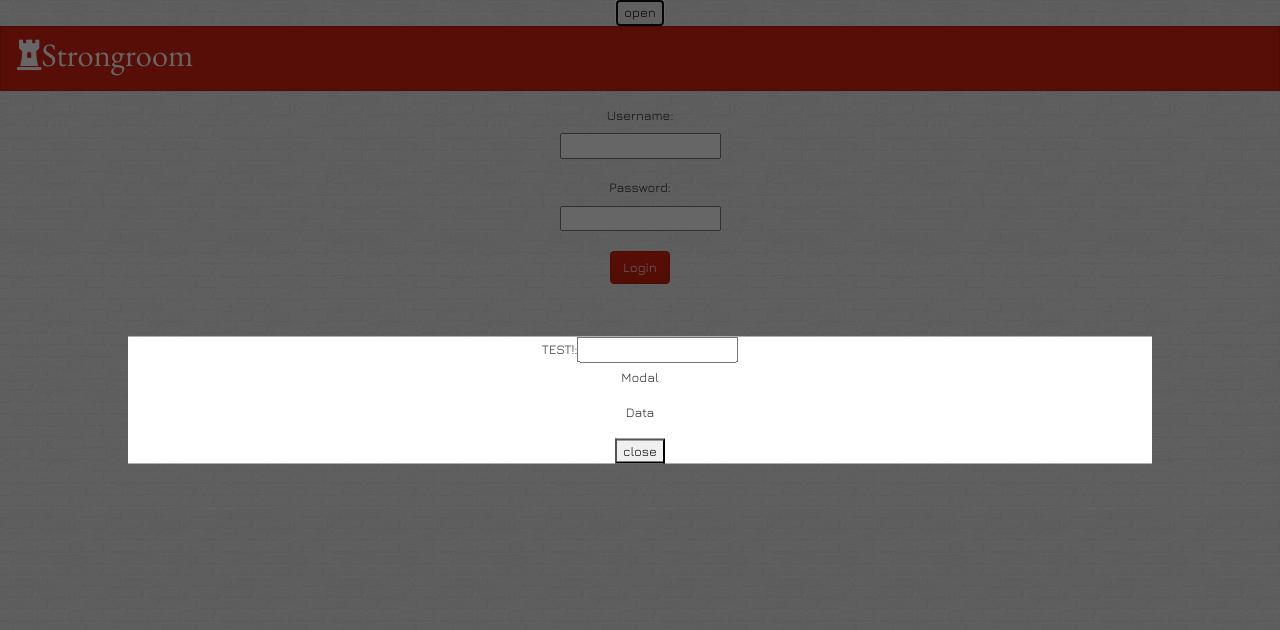
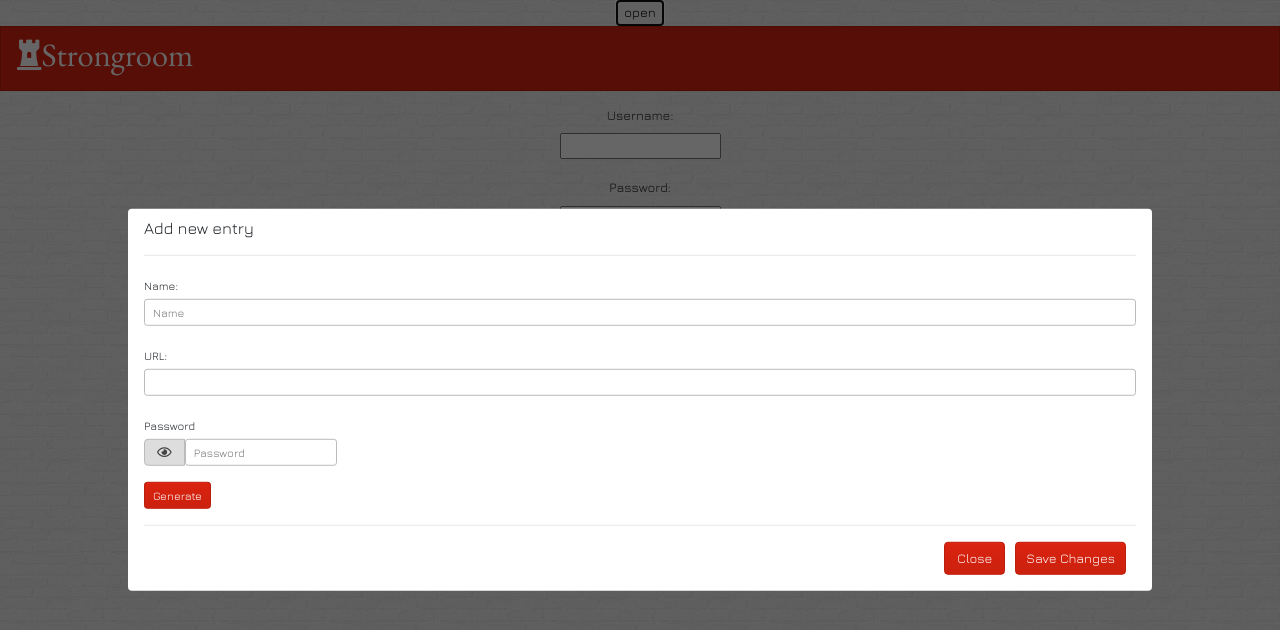
Before and after one commit to maniacmaniac19/Strongroomv2, a React (Create React App) app in the folder client/: page / in a window 1280 px wide. Both pictures are taken after a click on the button "open". Shown: the top 630 px of the page. Built offline with nearby package versions, Linux system fonts and the light colour scheme.

Commit message:
troubleshooting modal

```diff
--- a/client/package.json
+++ b/client/package.json
@@ -23,5 +23,5 @@
     "not ie <= 11",
     "not op_mini all"
   ],
-  "proxy" : "http://localhost:3001"
+  "proxy": "http://localhost:3001"
 }
--- a/client/src/App.js
+++ b/client/src/App.js
@@ -30,6 +30,10 @@ class App extends Component {
   hideModal = () => {
     this.setState({ show: false });
   };
+
+  vaultAdd = (props) => {
+    console.log('Vault Add function works!')
+  }
 
 
 
@@ -69,9 +73,7 @@ class App extends Component {
         <button type="button" onClick={this.showModal}>
           open
         </button>
-        <Modal show={this.state.show} handleClose={this.hideModal}>
-          <p>Modal</p>
-          <p>Data</p>
+        <Modal show={this.state.show} handleClose={this.hideModal} handleAdd={this.vaultAdd}>
         </Modal>
         <Router>
           {/* <Landing/> */}
--- a/client/src/components/modal.css
+++ b/client/src/components/modal.css
@@ -8,6 +8,7 @@
   }
 
   .modal-main {
+    padding-top: 10px;
     position:fixed;
     background: white;
     width: 80%;
@@ -15,6 +16,8 @@
     top:50%;
     left:50%;
     transform: translate(-50%,-50%);
+    text-align: left;
+    border-radius: 4px;
   }
 
   .display-block {
@@ -24,3 +27,17 @@
   .display-none {
     display: none;
   }
+
+  .modalbtn{
+      float: right;
+  }
+
+  .addbtn{
+    margin-right: 10px;
+    margin-left: 10px;
+}
+
+.addbtn{
+    padding-right: 10px;
+    padding-left: 10px;
+}
--- a/client/src/components/modal.js
+++ b/client/src/components/modal.js
@@ -9,11 +9,36 @@ const Modal = ({ handleClose, show, children }) => {
 
     return (
       <div className={showHideClassName}>
-        <section className="modal-main">
-        <label>TEST!:</label>
-        <input name="name"></input>
-          {children}
-          <button onClick={handleClose}>close</button>
+        <section className="modal-main modal-body">
+        <h5>Add new entry</h5>
+        <hr/>
+                <div className="form-group">
+                    <label className="col-form-label col-form-label-sm" for="nameInput">Name:</label>
+                    <input type="text" className="form-control form-control-sm nameInput" placeholder="Name"></input>
+                </div>
+                <div className="form-group">
+                    <label className="col-form-label col-form-label-sm" for="urlInput">URL:</label>
+                    <input type="text" className="form-control form-control-sm urlInput" placeholder=""></input>
+                </div>
+
+                <div className="form-group pwdToggle">
+                    <label className="col-form-label col-form-label-sm" for="inputSmall">Password</label>
+                    <div className="input-group">
+                        <div className="input-group-prepend">
+                            <span className="input-group-text"><i className="far fa-eye showPwd"></i></span>
+                            <input className="form-control form-control-sm pwd" id="entryPassword" placeholder="Password" type="password"></input>
+                        </div>
+                    </div>
+                </div>
+                <div className='form-group'>
+            <input type="button" value="Generate" className="btn btn-primary btn-sm" id="generate"></input>
+            </div>
+            <hr/>
+
+          <button className= "btn btn-primary addbtn modalbtn"
+        //    onClick={handleAdd}
+           >Save Changes</button>
+          <button className= "btn btn-primary closebtn modalbtn" onClick={handleClose}>Close</button>
         </section>
       </div>
     );
```
